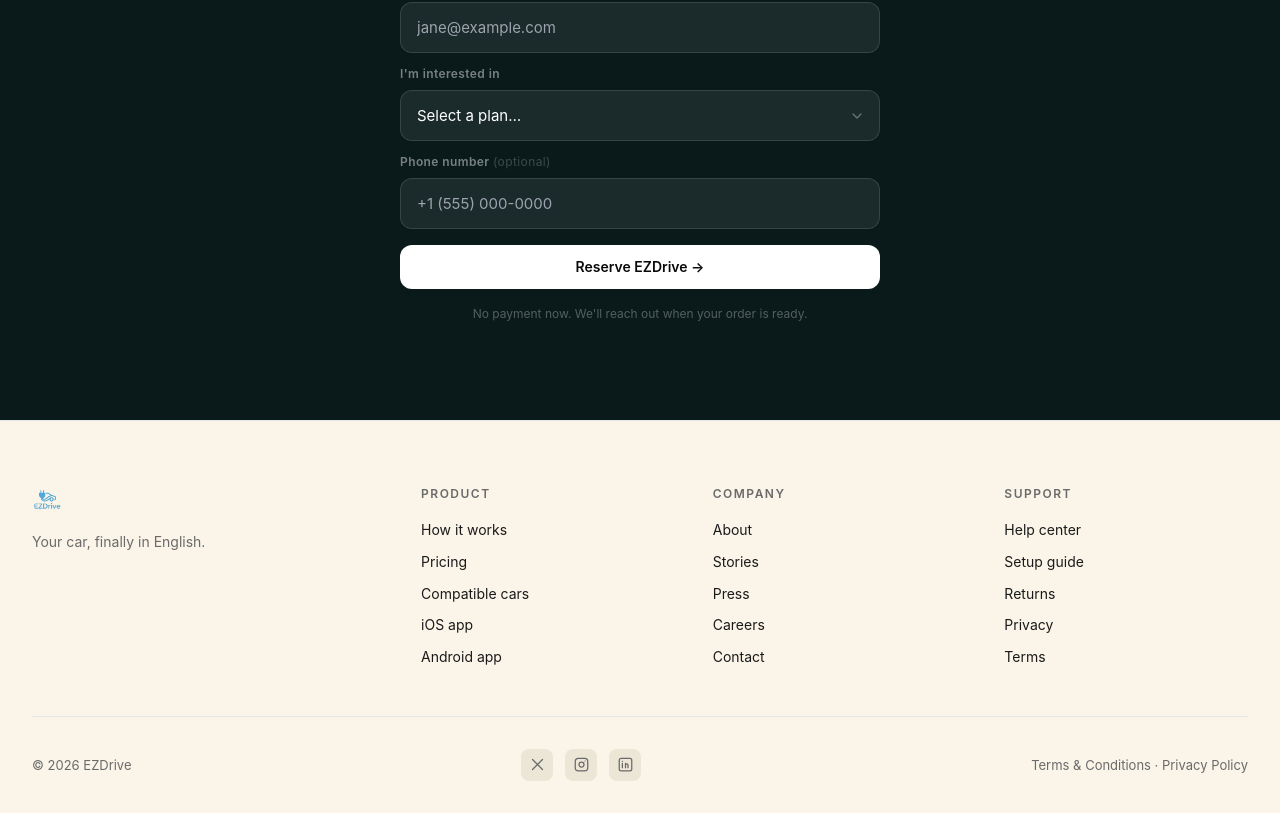
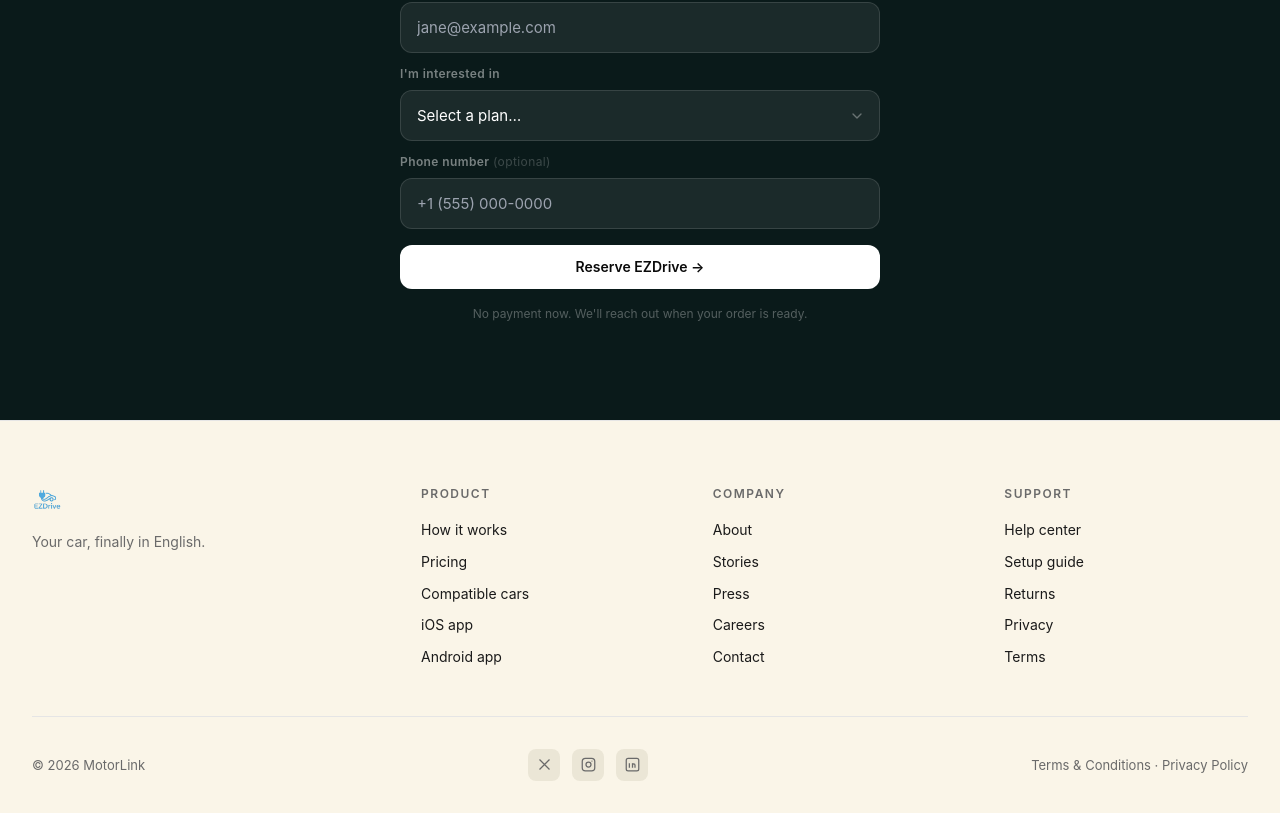
Before and after one commit to ashton-wong/EZDriveSite, a Next.js app: page / in a window 1280 px wide. Shown: the part 4730-5543 px from the top of the page. Built offline with nearby package versions, Linux system fonts and the light colour scheme.

Commit message:
Update footer branding and social media icons

```diff
--- a/components/Footer.tsx
+++ b/components/Footer.tsx
@@ -73,7 +73,7 @@
           <div style={{ opacity: 0 }}>
             <Image
               src="/ezdrive-logo.png"
-              alt="EZDrive"
+              alt="MotorLink"
               width={110}
               height={30}
               style={{ height: 30, width: "auto", mixBlendMode: "multiply" }}
@@ -132,7 +132,7 @@
             opacity: 0,
           }}
         >
-          <span>© 2026 EZDrive</span>
+          <span>© 2026 MotorLink</span>
 
           {/* Social icons */}
           <div style={{ display: "flex", gap: 12 }}>
@@ -140,7 +140,7 @@
               {
                 label: "X / Twitter",
                 icon: (
-                  <svg width="15" height="15" viewBox="0 0 24 24" fill="none" stroke="currentColor" strokeWidth="2" strokeLinecap="round" strokeLinejoin="round">
+                  <svg width="15" height="15" viewBox="0 0 24 24" fill="none" stroke="currentColor" strokeWidth="2">
                     <path d="M4 4l16 16M4 20L20 4" />
                   </svg>
                 ),
@@ -148,7 +148,7 @@
               {
                 label: "Instagram",
                 icon: (
-                  <svg width="15" height="15" viewBox="0 0 24 24" fill="none" stroke="currentColor" strokeWidth="2" strokeLinecap="round" strokeLinejoin="round">
+                  <svg width="15" height="15" viewBox="0 0 24 24" fill="none" stroke="currentColor" strokeWidth="2">
                     <rect x="2" y="2" width="20" height="20" rx="5" ry="5" />
                     <circle cx="12" cy="12" r="4" />
                     <circle cx="17.5" cy="6.5" r="1" fill="currentColor" stroke="none" />
@@ -158,9 +158,9 @@
               {
                 label: "LinkedIn",
                 icon: (
-                  <svg width="15" height="15" viewBox="0 0 24 24" fill="none" stroke="currentColor" strokeWidth="2" strokeLinecap="round" strokeLinejoin="round">
+                  <svg width="15" height="15" viewBox="0 0 24 24" fill="none" stroke="currentColor" strokeWidth="2">
                     <rect x="2" y="2" width="20" height="20" rx="3" />
-                    <path d="M7 10v7M7 7v.01M12 17v-4a2 2 0 0 1 4 0v4M12 10v7" />
+                    <path d="M7 10v7M7 7.01v.01M12 17v-4a2 2 0 0 1 4 0v4M12 10v7" />
                   </svg>
                 ),
               },
```
